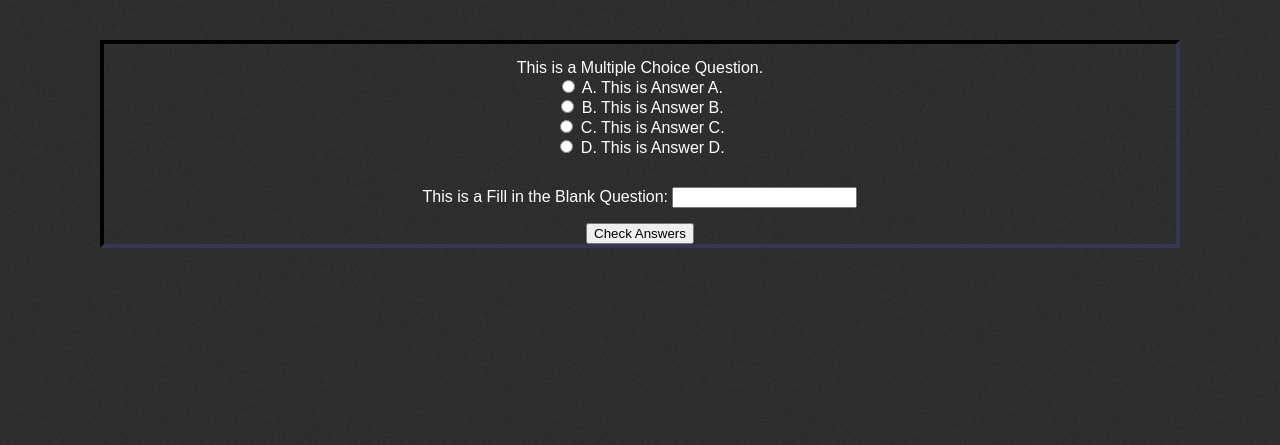
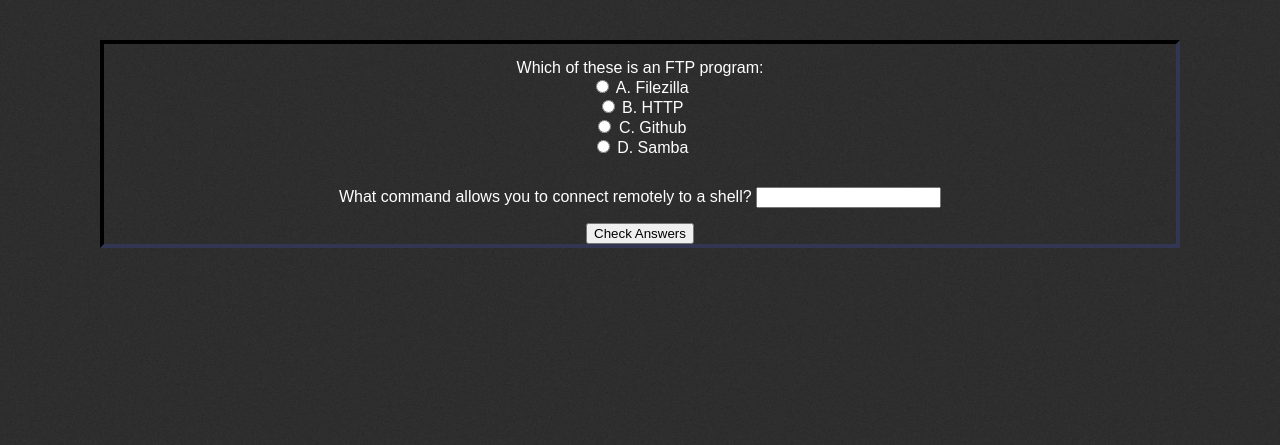
Before and after one commit to cad7046/CEJRT, a PHP site: page /rmtQuiz.php in a window 1280 px wide. Shown: the part 122-567 px from the top of the page. Run offline with PHP 8.4, Linux system fonts and the light colour scheme.

Commit message:
Added Content to rmtQuiz

```diff
--- a/assets/inc/nav.php
+++ b/assets/inc/nav.php
@@ -24,7 +24,7 @@
                 <li class="ddli"><a href="navQuiz.php">Navigation</a></li>
                 <li class="ddli"><a href="permQuiz.php">Permissions</a></li>
                 <li class="ddli"><a href="unixQuiz.php">UNIX</a></li>
-                <li class="ddli"><a href="PLACEHOLDER">PLACEHOLDER</a></li>
+                <li class="ddli"><a href="rmtQuiz.php">Remote Tools</a></li>
                 <li class="ddli"><a href="PLACEHOLDER">PLACEHOLDER</a></li>
             </ul>
         </li>
--- a/rmtQuiz.php
+++ b/rmtQuiz.php
@@ -11,30 +11,30 @@
 <main>
     <form id="qform">
         <div class="mcquestion quizquest">
-            <label>This is a Multiple Choice Question.</label>
+            <label>Which of these is an FTP program: </label>
             <br />
 
             <input type="radio" value="A" name="1">
-            <label>A. This is Answer A.</label>
+            <label>A. Filezilla</label>
             <br />
 
             <input type="radio" value="B" name="1">
-            <label>B. This is Answer B.</label>
+            <label>B. HTTP</label>
             <br />
 
             <input type="radio" value="C" name="1">
-            <label>C. This is Answer C.</label>
+            <label>C. Github</label>
             <br />
 
             <input type="radio" value="D" name="1">
-            <label>D. This is Answer D.</label>
+            <label>D. Samba</label>
             <br />
         </div>
         <p class="quizans">A</p>
 
-        <label>This is a Fill in the Blank Question: </label>
+        <label>What command allows you to connect remotely to a shell? </label>
         <input class="ftbquestion quizquest" type="text">
-        <p class="quizans">testans</p>
+        <p class="quizans">ssh</p>
         <br />
 
         <input type="submit" value="Check Answers">
```
